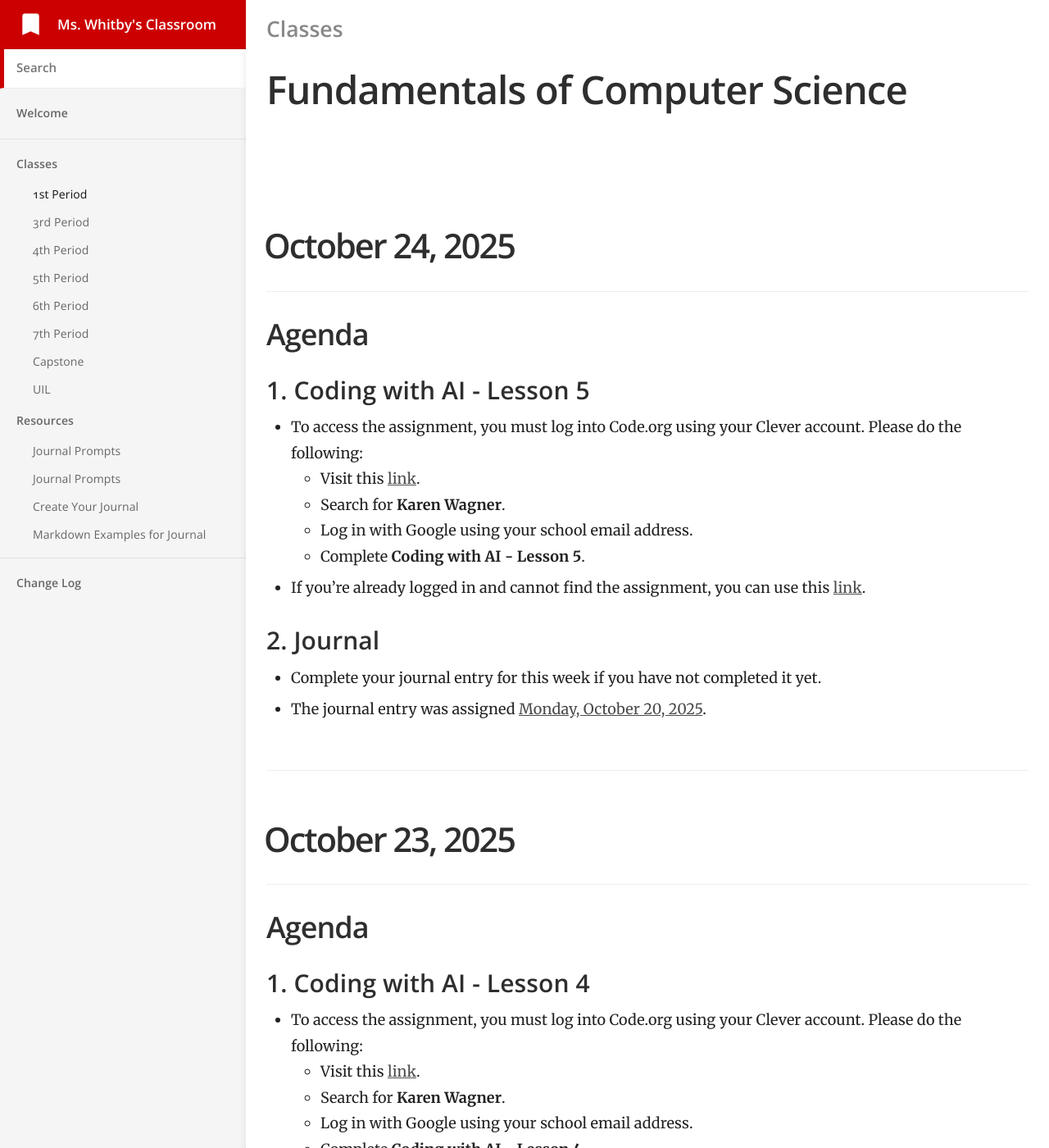
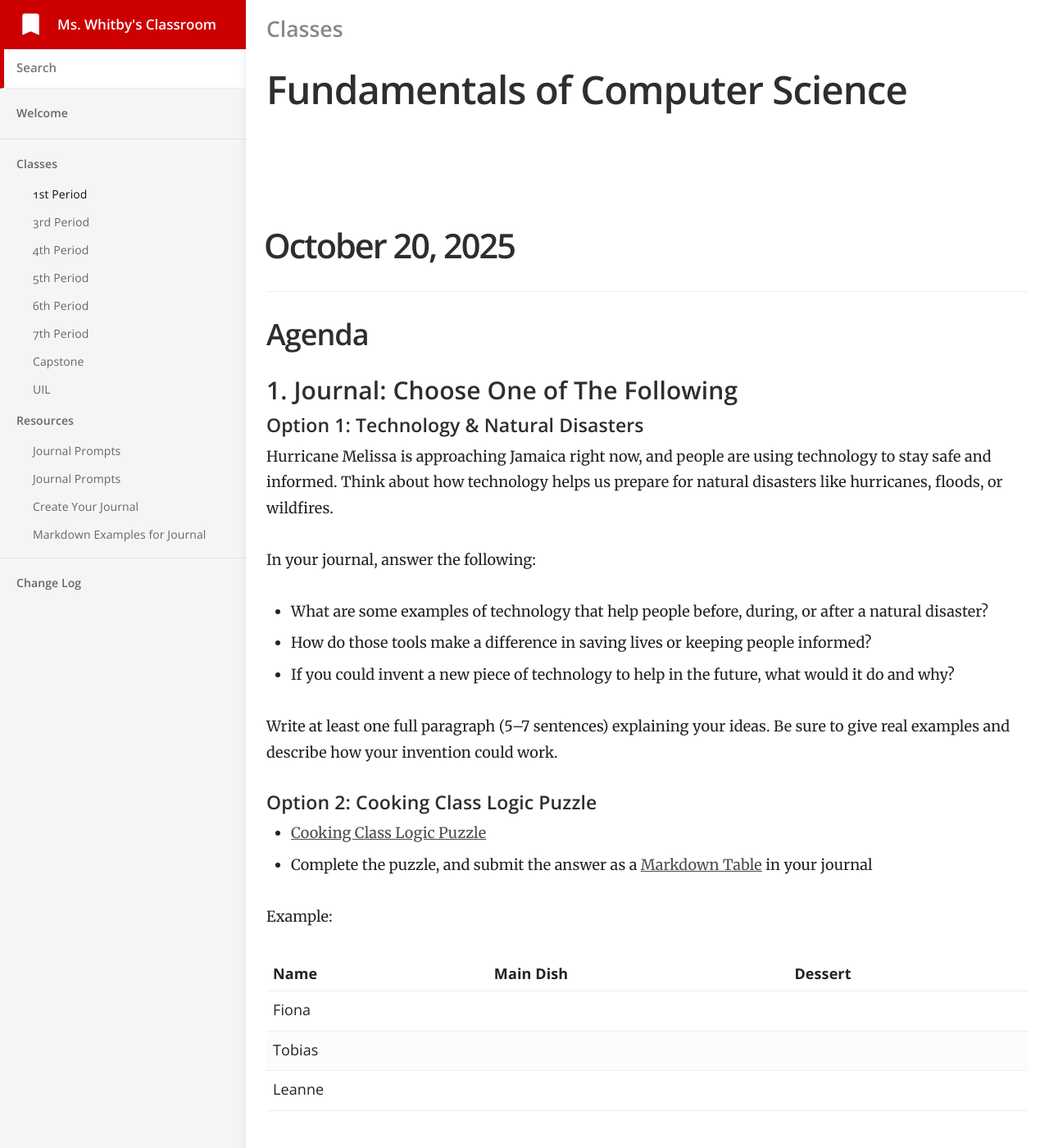
Before and after one commit to mswhitby/classroom, a Jekyll site: the page built from _docs/classes/1st.md, in a window 1280 px wide and 1400 px high. Shown: the whole window at 82% size. Built offline with Jekyll 4.4.1, drawn with Linux system fonts in a browser that asks for light colours.

Commit message:
Updated lessons

```diff
--- a/_docs/classes/1st.md
+++ b/_docs/classes/1st.md
@@ -4,6 +4,39 @@ subtitle: Fundamentals of Computer Science
 category: Classes
 order: 1
 ---
+
+# October 20, 2025
+
+## Agenda
+
+### 1. Journal: Choose One of The Following
+
+#### Option 1: Technology & Natural Disasters
+
+Hurricane Melissa is approaching Jamaica right now, and people are using technology to stay safe and informed. Think about how technology helps us prepare for natural disasters like hurricanes, floods, or wildfires.
+
+In your journal, answer the following:
+
+- What are some examples of technology that help people before, during, or after a natural disaster?
+- How do those tools make a difference in saving lives or keeping people informed?
+- If you could invent a new piece of technology to help in the future, what would it do and why?
+
+Write at least one full paragraph (5–7 sentences) explaining your ideas. Be sure to give real examples and describe how your invention could work.
+
+#### Option 2: Cooking Class Logic Puzzle
+
+- [Cooking Class Logic Puzzle](https://daydreampuzzles.com/logic-puzzles/cooking-class/)
+- Complete the puzzle, and submit the answer as a [Markdown Table](https://www.markdownguide.org/extended-syntax/#tables) in your journal
+
+Example:
+
+| Name     | Main Dish | Dessert |
+| :------- | :-------- | :------ |
+| Fiona    |           |         |
+| Tobias   |           |         |
+| Leanne   |           |         |
+
+----
 
 # October 24, 2025
 
```
